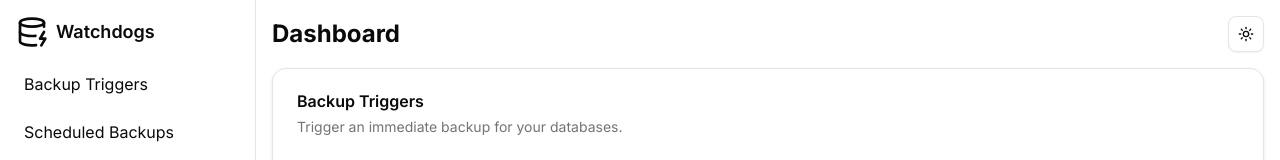
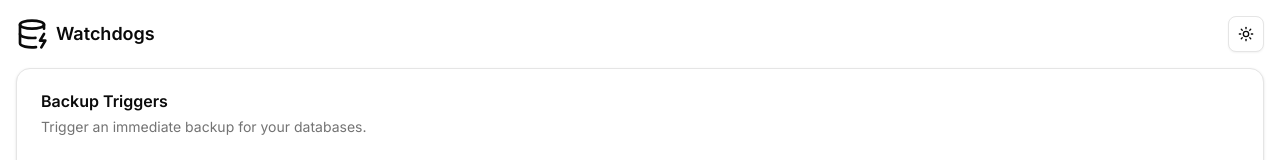
Before and after one commit to 44vibe/dbBackup-microservices-cloudfunctions, a Next.js app in the folder watchdogs/: page / in a window 1280 px wide. Shown: the top 160 px of the page. Built offline with nearby package versions, Linux system fonts and the light colour scheme; no server answers.

Commit message:
Refactor README to include a detailed mermaid diagram of the data flow for database backups, and update the homepage layout in the frontend to enhance user interface and navigation.

```diff
--- a/watchdogs/src/app/page.tsx
+++ b/watchdogs/src/app/page.tsx
@@ -7,7 +7,7 @@ import { DatabaseZap } from "lucide-react";
 export default function Home() {
   return (
     <div className="flex min-h-screen">
-      <aside className="w-64 border-r p-4 flex flex-col gap-4">
+      {/* <aside className="w-64 border-r p-4 flex flex-col gap-4">
         <div className="flex items-center gap-2">
           <DatabaseZap className="h-8 w-8" />
           <h2 className="text-lg font-semibold">Watchdogs</h2>
@@ -19,10 +19,13 @@ export default function Home() {
             <li><a href="#backup-management" className="block p-2 hover:bg-muted rounded-md">Backup Management</a></li>
           </ul>
         </nav>
-      </aside>
+      </aside> */}
       <main className="flex-1 p-4">
         <header className="flex items-center justify-between pb-4">
-          <h1 className="text-2xl font-bold">Dashboard</h1>
+        <div className="flex items-center gap-2">
+          <DatabaseZap className="h-8 w-8" />
+          <h2 className="text-lg font-semibold">Watchdogs</h2>
+        </div>
           <ModeToggle />
         </header>
         <div className="space-y-4">
```
Also changed, not shown: 1 other file (tests, documents, lock files or other folders).
